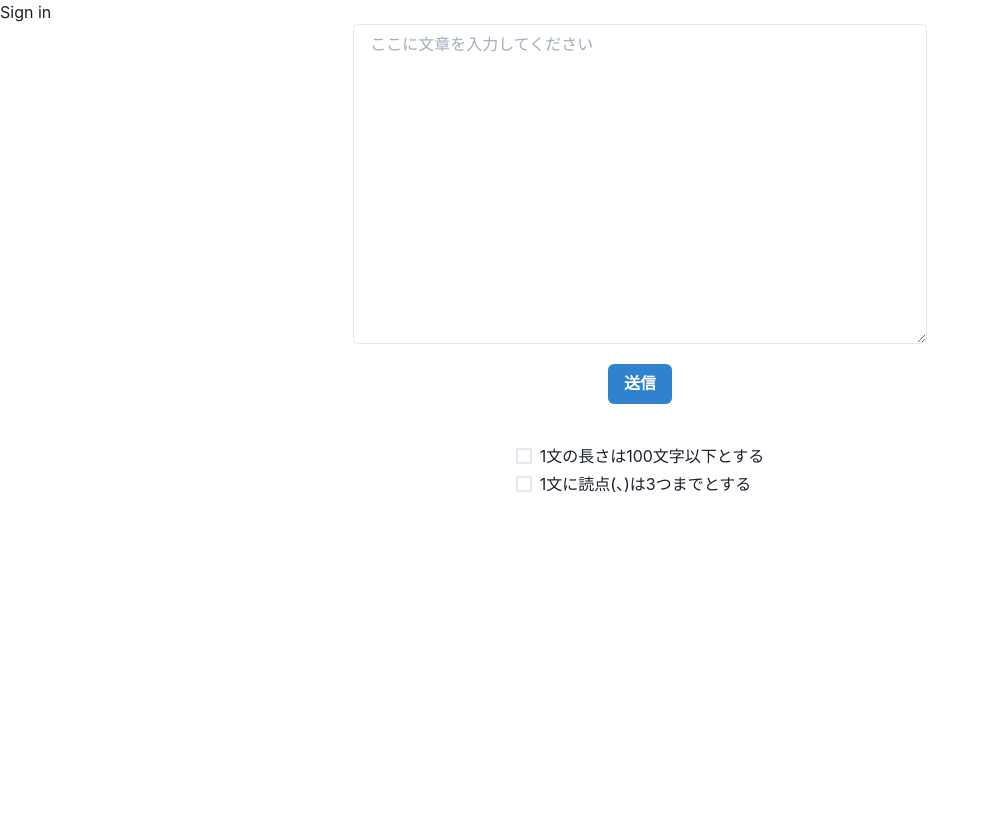
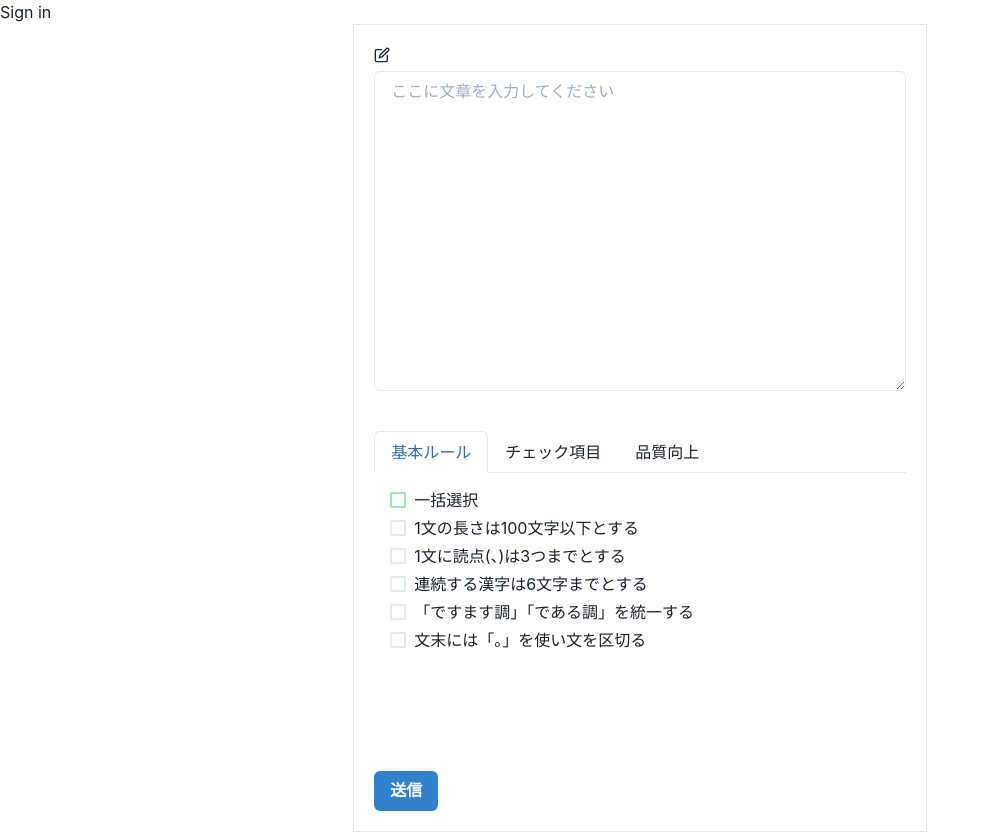
Before and after one commit to faronan/writer-support, a Next.js app in the folder packages/front/: page / in a window 1280 px wide. Shown: the whole page, without its empty margins (0-989 px from the left). Before the commit the page ends 800 px from the top, so only its background shows below. Built offline with nearby package versions, Linux system fonts and the light colour scheme; no server answers.

Commit message:
🔧Create many rule view on tab

```diff
--- /dev/null
+++ b/packages/front/src/components/atoms/ColorCheckBox.tsx
@@ -0,0 +1,21 @@
+import { ChangeEvent } from 'react';
+import { Checkbox } from '@chakra-ui/react';
+
+type Props = {
+  isChecked: boolean;
+  onChange: (e: ChangeEvent<HTMLInputElement>) => void;
+  label: string;
+};
+
+export const ColorCheckBox = ({ isChecked, onChange, label }: Props) => {
+  return (
+    <Checkbox
+      isChecked={isChecked}
+      onChange={onChange}
+      iconColor="red.200"
+      borderColor="green.200"
+    >
+      {label}
+    </Checkbox>
+  );
+};
--- a/packages/front/src/components/molecules/ProofreadingInputForm.tsx
+++ b/packages/front/src/components/molecules/ProofreadingInputForm.tsx
@@ -1,8 +1,18 @@
 import { ChangeEvent, MouseEvent, SetStateAction } from 'react';
-import { Stack } from '@chakra-ui/react';
+import {
+  Stack,
+  Tabs,
+  TabList,
+  TabPanels,
+  Tab,
+  TabPanel,
+} from '@chakra-ui/react';
+import { BorderBox } from '@/components/atoms/BorderBox';
+import { EditIcon } from '@chakra-ui/icons';
+import { InputTextarea } from '@/components/atoms/InputTextarea';
+import { ColorCheckBox } from '@/components/atoms/ColorCheckBox';
+import { CheckBox } from '@/components/atoms/CheckBox';
 import { BlueButton } from '@/components/atoms/BlueButton';
-import { InputTextarea } from '@/components/atoms/InputTextarea';
-import { CheckBox } from '@/components/atoms/CheckBox';
 
 type Props = {
   inputText: string;
@@ -10,7 +20,7 @@
   buttonOnClick: (e: MouseEvent<HTMLButtonElement>) => void;
   checkBoxItems: boolean[];
   setCheckBoxItems: (value: SetStateAction<boolean[]>) => void;
-  ruleNames: string[];
+  ruleNames: string[][];
 };
 
 export const ProofreadingInputForm = ({
@@ -21,32 +31,74 @@
   setCheckBoxItems,
   ruleNames,
 }: Props) => {
+  const getIndex = (name: string) => {
+    return ruleNames
+      .reduce((array, names) => array.concat(names), [])
+      .indexOf(name);
+  };
+
+  const getBulkCheckboxIsChecked = (index: number) => {
+    return ruleNames[index]
+      .map((name) => getIndex(name))
+      .map((index) => checkBoxItems[index])
+      .every((item) => item);
+  };
+
+  const BulkCheckboxSelect = (index: number, checked: boolean) => {
+    const selectedIndex = ruleNames[index].map((name) => getIndex(name));
+    setCheckBoxItems(
+      checkBoxItems.map((item, i) =>
+        selectedIndex.includes(i) ? checked : item,
+      ),
+    );
+  };
+
   return (
-    <>
+    <BorderBox>
+      <EditIcon mb={2}></EditIcon>
       <InputTextarea
         value={inputText}
         onChange={textAreaOnChange}
         placeholder="ここに文章を入力してください"
       ></InputTextarea>
-      <BlueButton onClick={buttonOnClick} text="送信"></BlueButton>
-
-      <Stack mt={10} spacing={1}>
-        {checkBoxItems.map((checkedItem, index, array) => (
-          <div key={index}>
+      <Tabs mt={10} minH="xs" variant="enclosed">
+        <TabList>
+          <Tab>基本ルール</Tab>
+          <Tab>チェック項目</Tab>
+          <Tab>品質向上</Tab>
+        </TabList>
+        <TabPanels>
+          {ruleNames.map((names, index) => (
+            <TabPanel key={index}>
+              <Stack spacing={1}>
+                <ColorCheckBox
+                  isChecked={getBulkCheckboxIsChecked(index)}
+                  onChange={(e) => {
+                    e.preventDefault();
+                    BulkCheckboxSelect(index, e.target.checked);
+                  }}
+                  label={'一括選択'}
+                ></ColorCheckBox>
+                {names.map((name) => (
                   <CheckBox
-              isChecked={checkedItem}
+                    isChecked={checkBoxItems[getIndex(name)]}
                     onChange={(e) => {
+                      e.preventDefault();
                       setCheckBoxItems(
-                  array.map((item, i) =>
-                    i === index ? e.target.checked : item,
+                        checkBoxItems.map((item, i) =>
+                          i === getIndex(name) ? e.target.checked : item,
                         ),
                       );
                     }}
-              label={ruleNames[index]}
+                    label={name}
                   ></CheckBox>
-          </div>
                 ))}
               </Stack>
-    </>
+            </TabPanel>
+          ))}
+        </TabPanels>
+      </Tabs>
+      <BlueButton onClick={buttonOnClick} text="送信"></BlueButton>
+    </BorderBox>
   );
 };
--- a/packages/front/src/components/organisms/ProofreadingComponent.tsx
+++ b/packages/front/src/components/organisms/ProofreadingComponent.tsx
@@ -12,7 +12,12 @@
 import { ProofreadingInputForm } from '@/components/molecules/ProofreadingInputForm';
 import { ProofreadingResultText } from '@/components/molecules/ProofreadingResultText';
 import { ProofreadingResultTable } from '@/components/molecules/ProofreadingResultTable';
-import { LINT_RULES } from '@/lib/RuleNameData';
+import {
+  LINT_RULES,
+  BASE_RULES,
+  CHECK_RULES,
+  QUALITY_RULES,
+} from '@/lib/RuleNameData';
 
 export const ProofreadingComponent = () => {
   const [text, setText] = useState('');
@@ -20,7 +25,7 @@
   const [createProofreading] = useMutation(CreateProofreadingDocument);
 
   const [checkedItems, setCheckedItems] = useState(
-    new Array<boolean>(2).fill(false),
+    new Array<boolean>(Object.keys(LINT_RULES).length).fill(false),
   );
 
   type createProofreadingResult = FetchResult<
@@ -33,14 +38,14 @@
     data: null,
   });
 
-  const RULE_NAMES = ['no-dropping-the-ra', 'no-doubled-joshi'];
-
   const proofreadingButtonOnClick = async (
     e: MouseEvent<HTMLButtonElement>,
   ) => {
     e.preventDefault();
     const selectRuleNames = checkedItems.reduce(
-      (arr: string[], val, i) => (val && arr.push(RULE_NAMES[i]), arr),
+      (arr: string[], val, i) => (
+        val && arr.push(Object.values(LINT_RULES)[i]), arr
+      ),
       [],
     );
     const proofreading: AddProofreadingDataInput = {
@@ -73,7 +78,11 @@
         buttonOnClick={proofreadingButtonOnClick}
         checkBoxItems={checkedItems}
         setCheckBoxItems={setCheckedItems}
-        ruleNames={Object.values(LINT_RULES)}
+        ruleNames={[
+          Object.values(BASE_RULES),
+          Object.values(CHECK_RULES),
+          Object.values(QUALITY_RULES),
+        ]}
       ></ProofreadingInputForm>
 
       {response.data && (
```
Lines whose indentation alone changed are shown as unchanged.
